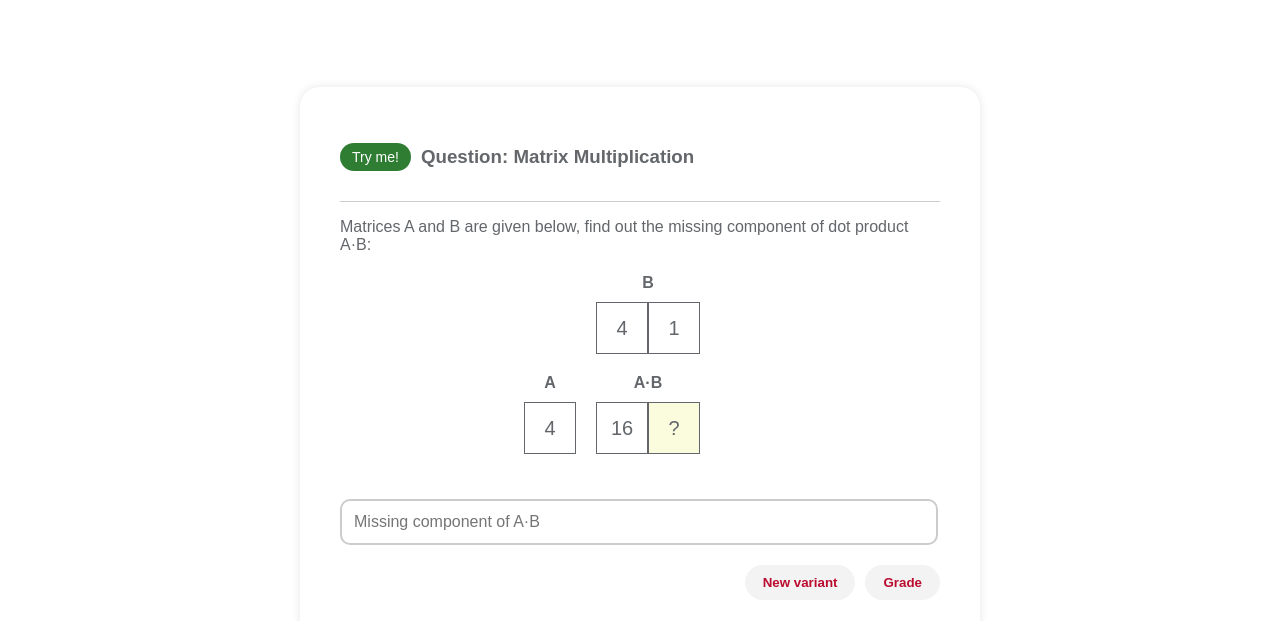
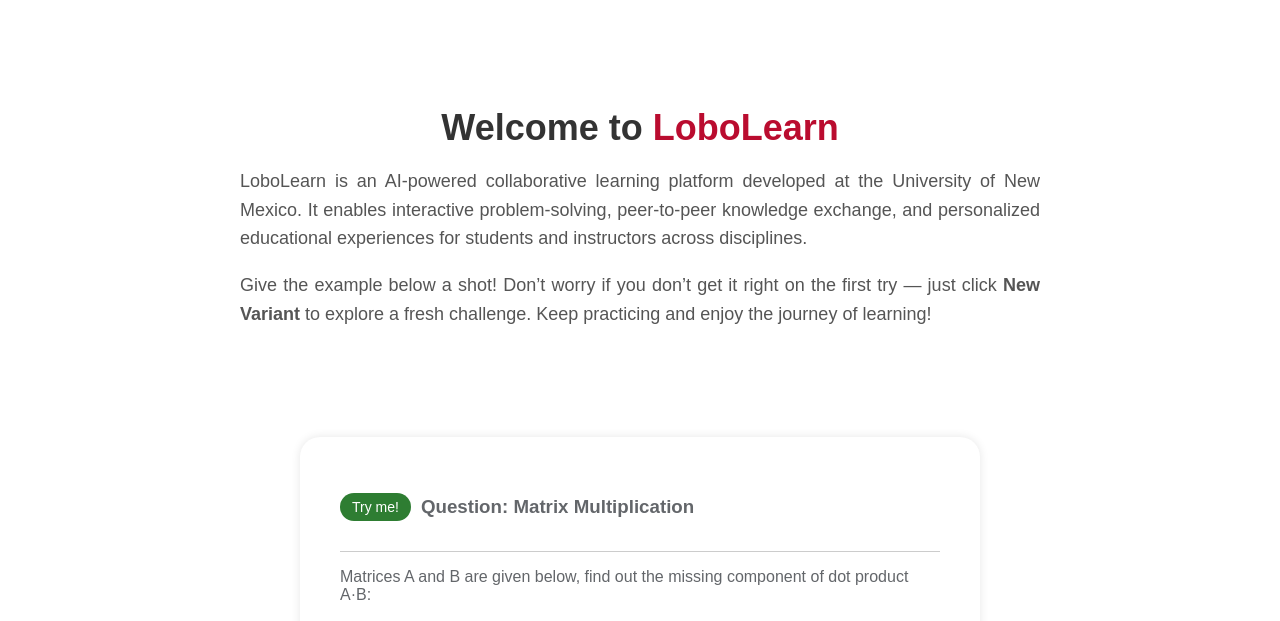
Before and after one commit to kmranrg/LoboLearn_LandingPage, a plain HTML site: page index.html in a window 1280 px wide. Shown: the part 127-748 px from the top of the page. Drawn offline with Linux system fonts and the light colour scheme.

Commit message:
LoboLearn content added

```diff
--- a/index.html
+++ b/index.html
@@ -39,6 +39,20 @@
         <!-- <h1  style="font-size: 30px; margin-bottom: 50px;">Welcome to LoboLearn</h1> -->
 
         <!-- <img src="lobo_logo.png" height="100px" style="margin-bottom: 50px;"> -->
+        <section class="intro">
+            <h1 class="intro-title">Welcome to <span class="highlight">LoboLearn</span></h1>
+            <p class="intro-description">
+                LoboLearn is an AI-powered collaborative learning platform developed at the University of New Mexico.
+                It enables interactive problem-solving, peer-to-peer knowledge exchange, and personalized educational
+                experiences for students and instructors across disciplines.
+            </p>
+            <p class="intro-description">
+                Give the example below a shot! Don’t worry if you don’t get it right on the first try — just click
+                <strong>New Variant</strong> to explore a fresh challenge. Keep practicing and enjoy the journey of
+                learning!
+            </p>
+
+        </section>
 
         <section class="card" style="margin-top: 50px; margin-bottom: 50px;">
             <div class="question-header">
@@ -123,7 +137,8 @@
             <div class="footer-col">
                 <h3>Useful Links</h3>
                 <a href="https://advance.unm.edu/" class="link-red">Advance at UNM</a><br><br>
-                <a href="https://engineering.unm.edu/give/me-funds.html"><button class="donate-button">GIVE TO UNM<br>MECHANICAL ENGINEERING</button></a>
+                <a href="https://engineering.unm.edu/give/me-funds.html"><button class="donate-button">GIVE TO
+                        UNM<br>MECHANICAL ENGINEERING</button></a>
             </div>
         </div>
 
--- a/style.css
+++ b/style.css
@@ -17,7 +17,6 @@ body::before {
     left: 0;
     right: 0;
     bottom: 0;
-    background-image: url('math_bg.svg');
     background-position: center;
     opacity: 0.5;
     z-index: -1;
@@ -57,7 +56,7 @@ main {
     flex-direction: column;
     align-items: center;
     /* <-- added */
-    padding: 40px;
+    padding: 20px;
     /* <-- added for vertical centering */
 }
 
@@ -276,3 +275,28 @@ footer {
 .footer-bottom-right a:first-child {
     margin-left: 0;
 }
+
+.intro {
+    text-align: center;
+    margin: 60px auto 40px auto;
+    max-width: 800px;
+    padding: 0 20px;
+}
+
+.intro-title {
+    font-size: 36px;
+    margin-bottom: 15px;
+    font-weight: bold;
+    color: #333;
+}
+
+.intro-title .highlight {
+    color: #ba0c2f;
+}
+
+.intro-description {
+    font-size: 18px;
+    color: #555;
+    line-height: 1.6;
+    text-align: justify;
+}
```
